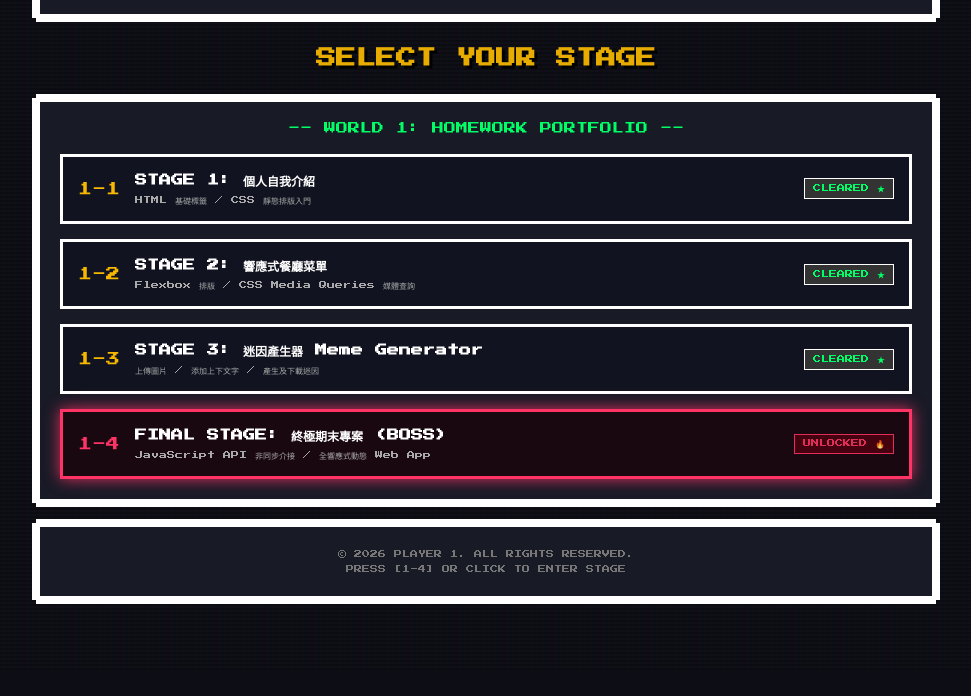
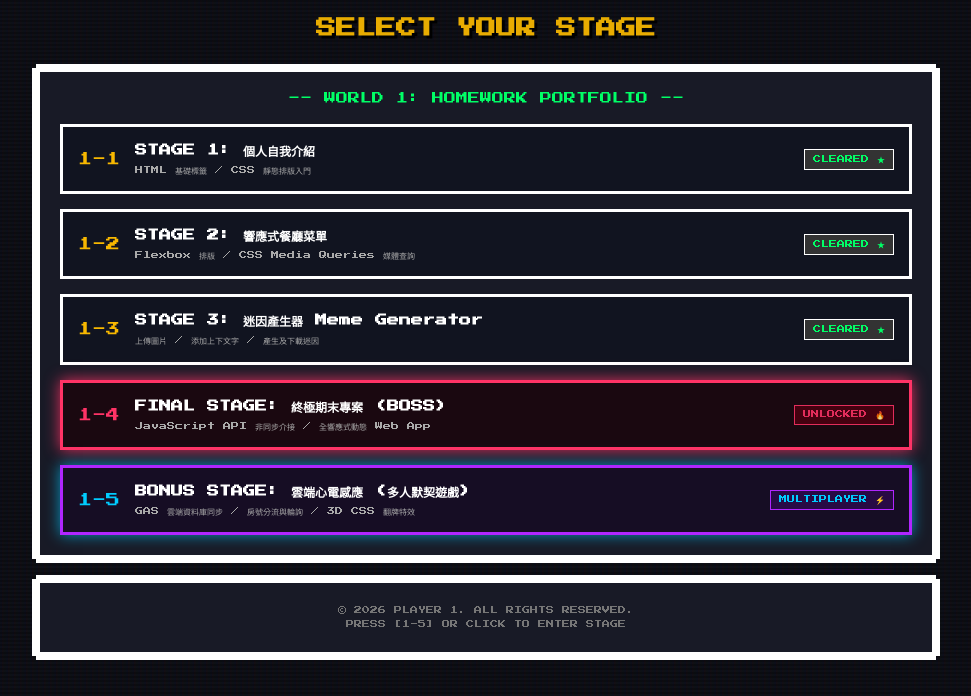
Before and after one commit to s25122156-ops/abc-edu, a plain HTML site: page index.html in a window 1280 px wide. Shown: the part 130-826 px from the top of the page, without its empty margins (154-1125 px from the left). Before the commit the page ends 800 px from the top, so only its background shows below. Drawn offline with Linux system fonts and the light colour scheme.

Commit message:
Update index.html

```diff
--- a/index.html
+++ b/index.html
@@ -205,6 +205,7 @@
       background: #333;
       border: 1px solid #fff;
       color: var(--neon-green);
+      white-space: nowrap;
     }
 
     /* BOSS 關卡特有視覺樣式 */
@@ -231,9 +232,37 @@
       animation: blink 0.8s infinite alternate;
     }
 
+    /* 多人連線 (CO-OP) 關卡特有視覺樣式 */
+    .stage-card.coop-stage {
+      border-color: var(--neon-purple);
+      background: #160d24;
+      animation: coop-glow 1.8s infinite alternate;
+    }
+
+    .stage-card.coop-stage:hover {
+      border-color: var(--neon-blue);
+      background: #231438;
+      transform: translateX(6px) scale(1.01);
+    }
+
+    .stage-card.coop-stage .stage-num {
+      color: var(--neon-blue);
+    }
+
+    .stage-card.coop-stage .stage-badge {
+      background: #280a45;
+      color: var(--neon-blue);
+      border-color: var(--neon-purple);
+    }
+
     @keyframes boss-glow {
       0% { box-shadow: 0 0 5px rgba(255, 51, 102, 0.4); }
       100% { box-shadow: 0 0 15px rgba(255, 51, 102, 0.9); }
+    }
+
+    @keyframes coop-glow {
+      0% { box-shadow: 0 0 5px rgba(176, 38, 255, 0.4); }
+      100% { box-shadow: 0 0 14px rgba(0, 204, 255, 0.7); }
     }
 
     /* 底部 Arcade 頁腳 */
@@ -323,7 +352,7 @@
           <span class="stage-badge">CLEARED ★</span>
         </a>
 
-        <!-- 關卡 4 (新增 BOSS 關卡) -->
+        <!-- 關卡 4 (BOSS 關卡) -->
         <a href="./w4/index.html" class="stage-card boss-stage" onclick="playSelectSound('boss')">
           <div class="stage-left">
             <span class="stage-num">1-4</span>
@@ -335,13 +364,25 @@
           <span class="stage-badge">UNLOCKED 🔥</span>
         </a>
 
+        <!-- 關卡 5 (新增：雲端心電感應) -->
+        <a href="./w7/index.html" class="stage-card coop-stage" onclick="playSelectSound('coop')">
+          <div class="stage-left">
+            <span class="stage-num">1-5</span>
+            <div class="stage-info">
+              <h3>BONUS STAGE: 雲端心電感應 (多人默契遊戲)</h3>
+              <p>GAS 雲端資料庫同步 / 房號分流與輪詢 / 3D CSS 翻牌特效</p>
+            </div>
+          </div>
+          <span class="stage-badge">MULTIPLAYER ⚡</span>
+        </a>
+
       </div>
     </main>
 
     <!-- 頁腳 -->
     <footer class="pixel-box footer-panel">
       <p>© 2026 PLAYER 1. ALL RIGHTS RESERVED.</p>
-      <p>PRESS [1-4] OR CLICK TO ENTER STAGE</p>
+      <p>PRESS [1-5] OR CLICK TO ENTER STAGE</p>
     </footer>
 
   </div>
@@ -366,6 +407,17 @@
           gain.connect(audioCtx.destination);
           osc.start();
           osc.stop(audioCtx.currentTime + 0.2);
+        } else if (type === 'coop') {
+          // 多人連線關卡三連音跳躍音效
+          osc.frequency.setValueAtTime(523.25, audioCtx.currentTime); // C5
+          osc.frequency.setValueAtTime(659.25, audioCtx.currentTime + 0.06); // E5
+          osc.frequency.setValueAtTime(1046.50, audioCtx.currentTime + 0.12); // C6
+          gain.gain.setValueAtTime(0.12, audioCtx.currentTime);
+          gain.gain.exponentialRampToValueAtTime(0.01, audioCtx.currentTime + 0.22);
+          osc.connect(gain);
+          gain.connect(audioCtx.destination);
+          osc.start();
+          osc.stop(audioCtx.currentTime + 0.22);
         } else {
           // 一般關卡上升音效
           osc.frequency.setValueAtTime(440, audioCtx.currentTime); // A4
@@ -382,7 +434,7 @@
       }
     }
 
-    // 鍵盤數字鍵快速選關 (1, 2, 3, 4)
+    // 鍵盤數字鍵快速選關 (1 ~ 5)
     document.addEventListener('keydown', (e) => {
       const stages = document.querySelectorAll('.stage-card');
       const keyIndex = parseInt(e.key) - 1;
```
